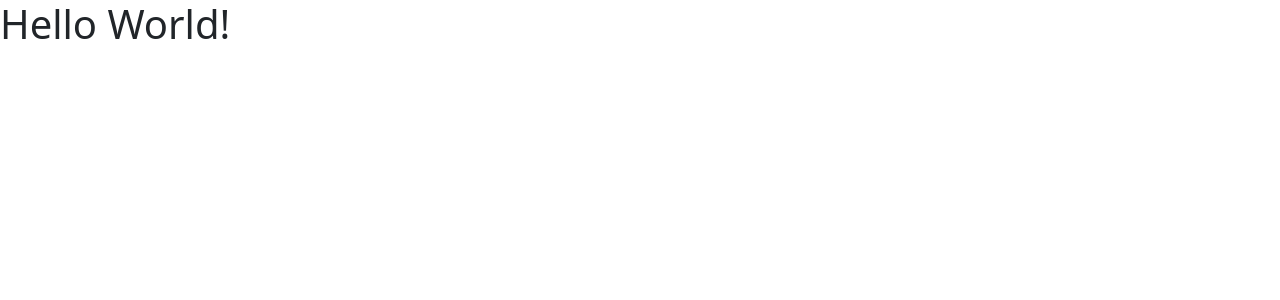
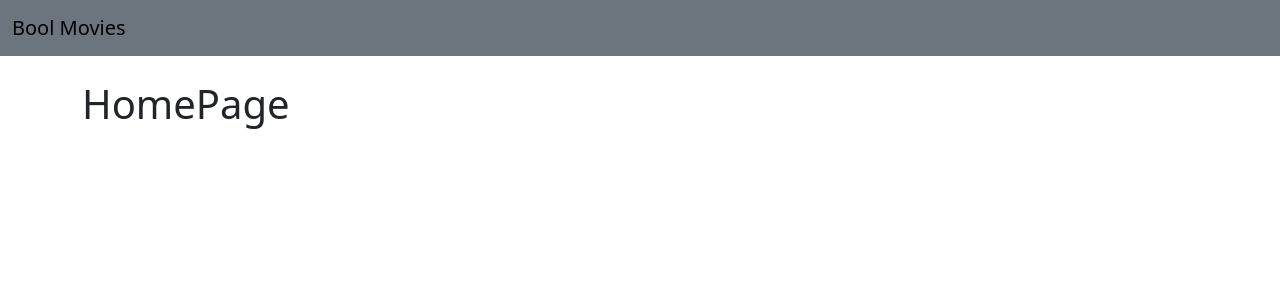
Before and after one commit to Andrea-Sgura/webapp-react, a React (Vite) app: page / in a window 1280 px wide. Shown: the top 300 px of the page. Built offline with nearby package versions, Linux system fonts and the light colour scheme.

Commit message:
[UPD] Create rotte in app.jsx

```diff
--- a/src/App.jsx
+++ b/src/App.jsx
@@ -2,7 +2,15 @@ import DefaultLayout from "./layouts/DefaultLayout";
 import { BrowserRouter, Routes, Route } from "react-router-dom";
 
 function App() {
-  return <h1>Hello World!</h1>
+  return (
+    <BrowserRouter>
+      <Routes>
+        <Route element={<DefaultLayout />}>
+          <Route index element={<h1>HomePage</h1>}></Route>
+        </Route>
+      </Routes>
+    </BrowserRouter>
+  )
 }
 
 export default App
--- a/src/components/Header.jsx
+++ b/src/components/Header.jsx
@@ -3,7 +3,7 @@ import { Link } from 'react-router-dom'
 
 const Header = () => {
     return (
-        <nav className="navbar bg-grey mb-4">
+        <nav className="navbar bg-secondary mb-4">
             <div className="container-fluid">
                 <Link className="navbar-brand" to="/">Bool Movies</Link>
             </div>
```
